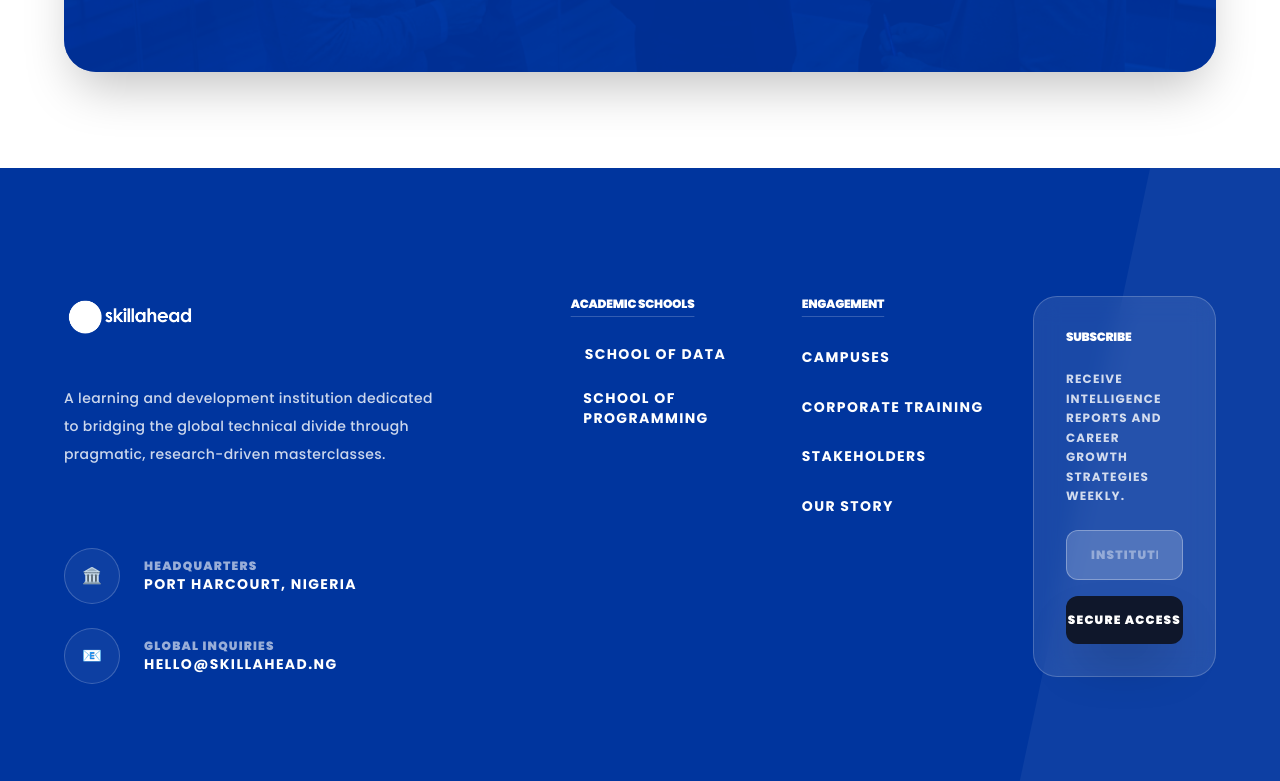
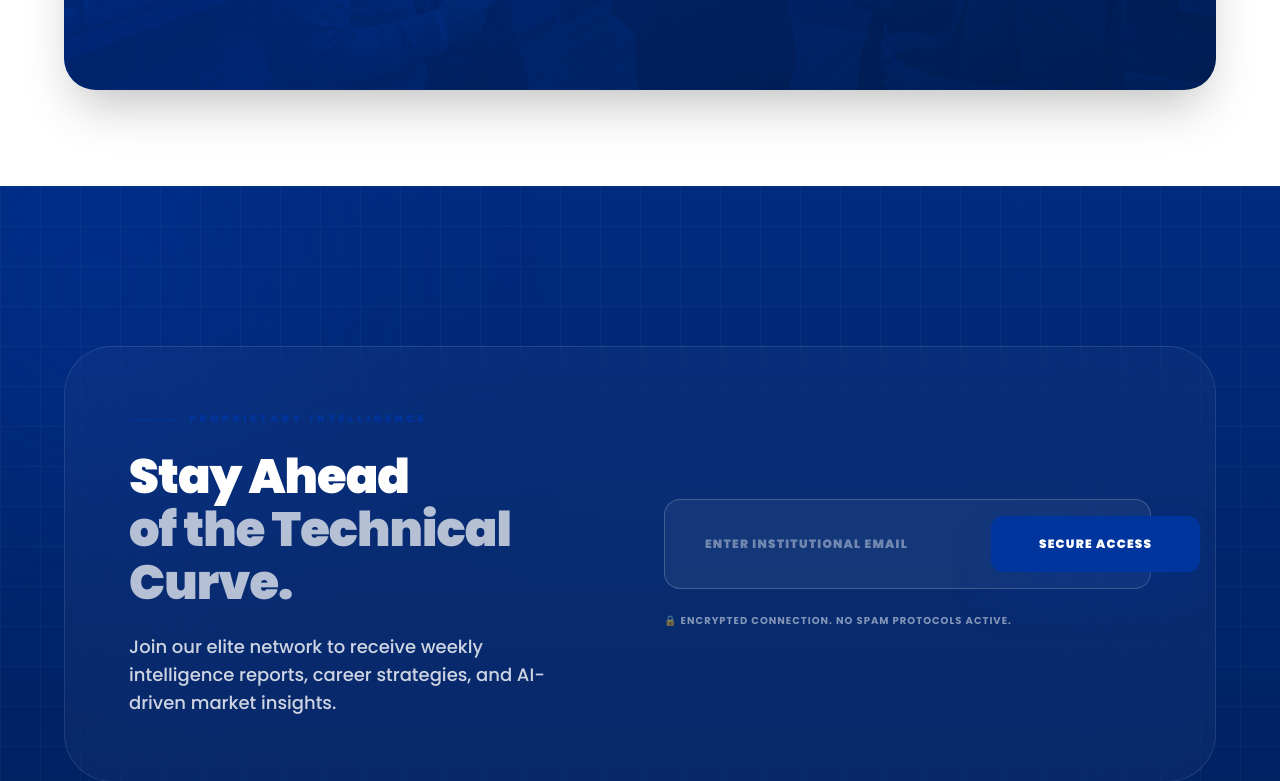
Before and after one commit to chriswenzy/skillahead, a Next.js app: page /corporate in a window 1280 px wide. Shown: the part 2016-2797 px from the top of the page. Built offline with nearby package versions, Linux system fonts and the light colour scheme.

Commit message:
refactor: update brand aesthetic with gradient themes, enhanced footer layout, and refined typography across core components.

```diff
--- a/app/globals.css
+++ b/app/globals.css
@@ -4,6 +4,7 @@
   :root {
     --primary: #00359E;
     --primary-dark: #002D82;
+    --primary-deep: #001844;
     --background: #ffffff;
     --surface: #f8fafc;
     --foreground: #0f172a;
@@ -14,6 +15,7 @@
 @theme inline {
   --color-primary: var(--primary);
   --color-primary-dark: var(--primary-dark);
+  --color-primary-deep: var(--primary-deep);
   --color-surface: var(--surface);
 }
 
--- a/app/partnership/page.tsx
+++ b/app/partnership/page.tsx
@@ -11,7 +11,7 @@ const opportunities = [
 export default function Partnership() {
   return (
     <main className="bg-white">
-      <section className="pt-40 pb-24 bg-slate-900 text-white overflow-hidden relative">
+      <section className="pt-40 pb-24 bg-primary-deep text-white overflow-hidden relative">
         <div className="absolute inset-0 opacity-10 pointer-events-none" style={{ backgroundImage: 'radial-gradient(white 1px, transparent 1px)', backgroundSize: '30px 30px' }}></div>
         <div className="max-w-[1440px] mx-auto px-8 md:px-16 text-center space-y-8 relative z-10">
           <span className="text-[10px] font-black uppercase tracking-[0.4em] text-white/40">🤝 Partnership</span>
--- a/app/schools/programming/page.tsx
+++ b/app/schools/programming/page.tsx
@@ -30,7 +30,7 @@ export default function SchoolOfProgramming() {
   return (
     <main className="bg-white">
       {/* Hero Section */}
-      <section className="pt-40 pb-24 bg-primary text-white overflow-hidden relative">
+      <section className="pt-40 pb-24 bg-primary-deep text-white overflow-hidden relative">
         <div className="absolute inset-0 opacity-10 pointer-events-none" style={{ backgroundImage: 'radial-gradient(white 1px, transparent 1px)', backgroundSize: '30px 30px' }}></div>
         <div className="max-w-[1440px] mx-auto px-8 md:px-16 text-center space-y-8 relative z-10">
           <span className="text-[10px] font-black uppercase tracking-[0.4em] text-white/50">🟩 School of Programming</span>
--- a/components/Footer.tsx
+++ b/components/Footer.tsx
@@ -3,98 +3,124 @@ import Image from "next/image";
 
 export default function Footer() {
   return (
-    <footer className="bg-primary text-white pt-32 pb-16 relative overflow-hidden">
-      {/* Decorative background element */}
-      <div className="absolute top-0 right-0 w-1/3 h-full bg-white/5 -skew-x-12 translate-x-1/2 pointer-events-none"></div>
+    <footer className="bg-gradient-to-b from-[#002B7F] to-[#001844] text-white pt-40 pb-16 relative overflow-hidden">
+      {/* AI-ish Glowing Orbs/Gradients */}
+      <div className="absolute -top-24 -left-24 w-96 h-96 bg-primary/40 rounded-full blur-[120px] pointer-events-none"></div>
+      <div className="absolute -bottom-24 -right-24 w-96 h-96 bg-blue-400/30 rounded-full blur-[120px] pointer-events-none"></div>
 
-      <div className="max-w-[1440px] mx-auto px-8 md:px-16">
-        <div className="grid grid-cols-12 gap-y-16 lg:gap-16 items-start text-white">
+      {/* Subtle Grid Pattern */}
+      <div className="absolute inset-0 z-0 opacity-[0.03]" style={{
+        backgroundImage: 'linear-gradient(#fff 1px, transparent 1px), linear-gradient(90deg, #fff 1px, transparent 1px)',
+        backgroundSize: '40px 40px'
+      }}></div>
 
-          {/* Brand Column */}
-          <div className="col-span-12 lg:col-span-5 space-y-10">
+      <div className="max-w-[1440px] mx-auto px-8 md:px-16 relative z-10">
+        {/* Executive Newsletter Module */}
+        <div className="mb-32">
+          <div className="bg-white/[0.03] p-12 md:p-16 rounded-[3rem] border border-white/10 backdrop-blur-3xl relative group overflow-hidden">
+            <div className="absolute inset-0 bg-primary/5 opacity-0 group-hover:opacity-100 transition-opacity"></div>
+            <div className="grid grid-cols-12 gap-12 items-center relative z-10">
+              <div className="col-span-12 lg:col-span-6 space-y-6">
+                <div className="flex items-center gap-3 text-primary">
+                  <span className="w-12 h-[1px] bg-primary"></span>
+                  <span className="text-[10px] font-black uppercase tracking-[0.4em]">Proprietary Intelligence</span>
+                </div>
+                <h3 className="text-4xl md:text-5xl font-black tracking-tight leading-[1.1]">
+                  Stay Ahead <br />
+                  <span className="text-white/70">of the Technical Curve.</span>
+                </h3>
+                <p className="text-white/80 text-lg max-w-md font-medium">
+                  Join our elite network to receive weekly intelligence reports, career strategies, and AI-driven market insights.
+                </p>
+              </div>
+              <div className="col-span-12 lg:col-span-6">
+                <div className="bg-white/5 p-4 rounded-2xl border border-white/20 flex flex-col md:flex-row gap-4">
+                  <input
+                    type="email"
+                    placeholder="ENTER INSTITUTIONAL EMAIL"
+                    className="flex-1 bg-transparent px-6 py-5 rounded-xl text-xs font-black tracking-widest placeholder:text-white/40 outline-none focus:bg-white/5 transition-all text-white"
+                  />
+                  <button className="bg-primary text-white px-12 py-5 rounded-xl font-black text-xs uppercase tracking-widest hover:bg-primary-dark transition-all shadow-2xl shadow-primary/40 whitespace-nowrap">
+                    Secure Access
+                  </button>
+                </div>
+                <p className="text-[10px] text-white/50 font-bold uppercase tracking-widest mt-6 text-center lg:text-left">
+                  🔒 Encrypted Connection. No Spam Protocols Active.
+                </p>
+              </div>
+            </div>
+          </div>
+        </div>
+
+        <div className="grid grid-cols-12 gap-y-20 lg:gap-16 items-start">
+
+          {/* Brand Engine Column */}
+          <div className="col-span-12 lg:col-span-5 space-y-12">
             <Link href="/" className="inline-block">
+              <div className="flex items-center gap-4">
                 <Image
                   src="/logo.png"
                   alt="Skillahead Logo"
                   width={180}
                   height={45}
-                className="h-10 w-auto brightness-0 invert"
+                  className="h-10 w-auto object-contain"
                 />
+              </div>
             </Link>
-            <p className="text-white/80 text-sm font-medium leading-loose max-w-sm tracking-wide">
-              A learning and development institution dedicated to bridging the global technical divide through pragmatic, research-driven masterclasses.
+            <p className="text-white/80 text-base font-medium leading-relaxed max-w-sm tracking-tight Poppins">
+              Bridging the gap between technical complexity and business mastery through AI-optimized learning systems.
             </p>
-            <div className="space-y-6 pt-10">
-               <div className="flex items-center gap-6 group">
-                  <div className="w-14 h-14 rounded-full border border-white/20 flex items-center justify-center text-white bg-white/5 group-hover:bg-white group-hover:text-primary transition-all duration-500">🏛️</div>
-                  <div>
-                    <p className="text-xs font-black uppercase tracking-widest text-white/60">Headquarters</p>
-                    <p className="text-sm font-bold tracking-widest uppercase">Port Harcourt, Nigeria</p>
+            <div className="grid grid-cols-1 sm:grid-cols-2 gap-8 pt-6">
+              <div className="space-y-3">
+                <p className="text-[10px] font-black uppercase tracking-[0.3em] text-primary">Regional Center</p>
+                <p className="text-xs font-bold tracking-widest uppercase text-white">Port Harcourt, NG</p>
               </div>
-               </div>
-               <div className="flex items-center gap-6 group">
-                  <div className="w-14 h-14 rounded-full border border-white/20 flex items-center justify-center text-white bg-white/5 group-hover:bg-white group-hover:text-primary transition-all duration-500">📧</div>
-                  <div>
-                    <p className="text-xs font-black uppercase tracking-widest text-white/60">Global Inquiries</p>
-                    <p className="text-sm font-bold tracking-widest uppercase">hello@skillahead.ng</p>
-                  </div>
+              <div className="space-y-3">
+                <p className="text-[10px] font-black uppercase tracking-[0.3em] text-primary">Inquiries</p>
+                <p className="text-xs font-bold tracking-widest uppercase text-white">hello@skillahead.ng</p>
               </div>
             </div>
           </div>
 
-          {/* Navigation Grid */}
-          <div className="col-span-12 lg:col-span-7 grid grid-cols-1 md:grid-cols-3 gap-12">
-            <div className="space-y-8">
-              <h5 className="text-xs font-black uppercase tracking-[0.4em] text-white/50 underline decoration-white/20 underline-offset-8">Academic Schools</h5>
+          {/* Navigation Matrix */}
+          <div className="col-span-12 lg:col-span-7 grid grid-cols-1 md:grid-cols-2 gap-16">
+            <div className="space-y-10">
+              <h5 className="text-[10px] font-black uppercase tracking-[0.5em] text-white border-l-2 border-primary pl-4">Architecture</h5>
               <ul className="space-y-6">
-                <li><Link href="/schools/data" className="text-white hover:text-white/80 text-sm font-bold tracking-widest uppercase transition-all flex items-center gap-2 group">
-                  <span className="w-1.5 h-1.5 rounded-full bg-white opacity-0 group-hover:opacity-100 transition-opacity"></span>
+                <li><Link href="/schools/data" className="group flex items-center gap-3 text-sm font-bold text-white/80 hover:text-white transition-all underline decoration-white/10 underline-offset-4">
+                  <span className="w-1.5 h-1.5 rounded-full bg-primary scale-0 group-hover:scale-100 transition-transform"></span>
                   School of Data
                 </Link></li>
-                <li><Link href="/schools/programming" className="text-white hover:text-white/80 text-sm font-bold tracking-widest uppercase transition-all flex items-center gap-2 group">
-                  <span className="w-1.5 h-1.5 rounded-full bg-white opacity-0 group-hover:opacity-100 transition-opacity"></span>
+                <li><Link href="/schools/programming" className="group flex items-center gap-3 text-sm font-bold text-white/80 hover:text-white transition-all underline decoration-white/10 underline-offset-4">
+                  <span className="w-1.5 h-1.5 rounded-full bg-primary scale-0 group-hover:scale-100 transition-transform"></span>
                   School of Programming
                 </Link></li>
               </ul>
             </div>
 
-            <div className="space-y-8">
-              <h5 className="text-xs font-black uppercase tracking-[0.4em] text-white/50 underline decoration-white/20 underline-offset-8">Engagement</h5>
+            <div className="space-y-10">
+              <h5 className="text-[10px] font-black uppercase tracking-[0.5em] text-white border-l-2 border-primary pl-4">Network</h5>
               <ul className="space-y-6">
-                <li><Link href="/locations" className="text-white hover:text-white/80 text-sm font-bold tracking-widest uppercase transition-all">Campuses</Link></li>
-                <li><Link href="/corporate" className="text-white hover:text-white/80 text-sm font-bold tracking-widest uppercase transition-all">Corporate Training</Link></li>
-                <li><Link href="/partnership" className="text-white hover:text-white/80 text-sm font-bold tracking-widest uppercase transition-all">Stakeholders</Link></li>
-                <li><Link href="/about" className="text-white hover:text-white/80 text-sm font-bold tracking-widest uppercase transition-all">Our Story</Link></li>
+                <li><Link href="/locations" className="text-white/80 hover:text-white text-sm font-bold transition-all underline decoration-white/10 underline-offset-4">Campuses</Link></li>
+                <li><Link href="/corporate" className="text-white/80 hover:text-white text-sm font-bold transition-all underline decoration-white/10 underline-offset-4">Corporate Engine</Link></li>
+                <li><Link href="/partnership" className="text-white/80 hover:text-white text-sm font-bold transition-all underline decoration-white/10 underline-offset-4">Stakeholders</Link></li>
               </ul>
-            </div>
-
-            <div className="space-y-8">
-              <div className="bg-white/10 p-8 rounded-3xl border border-white/20 backdrop-blur-md space-y-6">
-                <h5 className="text-xs font-black uppercase tracking-[0.4em] text-white">Subscribe</h5>
-                <p className="text-xs text-white/80 font-bold leading-relaxed uppercase tracking-widest">Receive intelligence reports and career growth strategies weekly.</p>
-                <div className="space-y-4">
-                  <input
-                    type="email"
-                    placeholder="INSTITUTION MAIL"
-                    className="w-full bg-white/20 border border-white/30 px-6 py-4 rounded-xl text-xs font-black tracking-widest placeholder:text-white/40 focus:bg-white/30 outline-none transition-all placeholder:font-black"
-                  />
-                  <button className="w-full bg-slate-900 text-white py-4 rounded-xl font-black text-xs uppercase tracking-widest hover:bg-black transition-all shadow-2xl">Secure Access</button>
-                </div>
-              </div>
             </div>
           </div>
         </div>
 
-        {/* Legal & Social */}
-        <div className="mt-32 pt-10 border-t border-white/10 flex flex-col md:flex-row justify-between items-center gap-10">
-          <div className="flex gap-12">
-            <Link href="#" className="text-xs font-black uppercase tracking-[0.4em] text-white/40 hover:text-white transition-colors">Privacy Charter</Link>
-            <Link href="#" className="text-xs font-black uppercase tracking-[0.4em] text-white/40 hover:text-white transition-colors">Terms of Service</Link>
+        {/* Global Footer Row */}
+        <div className="mt-40 pt-10 border-t border-white/10 flex flex-col md:flex-row justify-between items-center gap-12">
+          <div className="flex gap-8">
+            <Link href="#" className="text-[10px] font-black uppercase tracking-[0.3em] text-white/60 hover:text-white transition-colors">Privacy Charter</Link>
+            <Link href="#" className="text-[10px] font-black uppercase tracking-[0.3em] text-white/60 hover:text-white transition-colors">Safety Protocol</Link>
           </div>
-          <p className="text-xs font-black uppercase tracking-[0.4em] text-white/30">© 2024 SKILLAHEAD TECHNICAL ACADEMY. ALL RIGHTS RESERVED.</p>
-          <div className="flex gap-8">
+          <p className="text-[9px] font-black uppercase tracking-[0.5em] text-white/40">© 2024 SKILLAHEAD ALL RIGHTS RESERVED.</p>
+          <div className="flex gap-4">
             {["LI", "FB", "IG"].map(social => (
-               <Link key={social} href="#" className="w-10 h-10 rounded border border-white/20 flex items-center justify-center text-xs font-black text-white/60 hover:border-white hover:text-white transition-all">{social}</Link>
+              <Link key={social} href="#" className="w-10 h-10 rounded-full border border-white/20 flex items-center justify-center text-[10px] font-black text-white/60 hover:border-primary hover:text-primary transition-all bg-white/5">
+                {social}
+              </Link>
             ))}
           </div>
         </div>
--- a/components/OurSchoolsHome.tsx
+++ b/components/OurSchoolsHome.tsx
@@ -24,7 +24,7 @@ export default function OurSchoolsHome() {
         </div>
 
         {/* School of Programming */}
-        <div className="bg-primary rounded-3xl p-12 shadow-2xl text-white group flex flex-col justify-between hover:shadow-[0_0_50px_rgba(0,62,179,0.3)] transition-all h-[400px]">
+        <div className="bg-primary-deep rounded-3xl p-12 shadow-2xl text-white group flex flex-col justify-between hover:shadow-[0_0_50px_rgba(0,22,61,0.3)] transition-all h-[400px]">
           <div className="space-y-6">
             <div className="w-16 h-16 bg-white/10 rounded-2xl flex items-center justify-center text-3xl group-hover:scale-110 transition-transform">💻</div>
             <h3 className="text-3xl font-black tracking-tight">School of Programming</h3>
--- a/components/WhatYouGain.tsx
+++ b/components/WhatYouGain.tsx
@@ -1,7 +1,9 @@
 export default function WhatYouGain() {
   return (
-    <section className="py-24 bg-primary text-white">
-      <div className="max-w-[1440px] mx-auto px-8 md:px-16 text-center mb-20">
+    <section className="py-24 bg-primary-deep text-white">
+      <div className="max-w-[1440px] mx-auto px-8 md:px-16 text-center mb-20 relative overflow-hidden">
+        {/* Subtle decorative glow */}
+        <div className="absolute top-0 left-1/2 -track-x-1/2 w-full h-full bg-primary/20 blur-[100px] pointer-events-none"></div>
         <span className="text-[10px] font-black uppercase tracking-[0.4em] text-white/50 mb-4 block">Outcomes</span>
         <h2 className="text-4xl md:text-5xl font-black tracking-tight">What You Gain</h2>
       </div>
```
Also changed, not shown: components/CTA.tsx (+7 -7 lines), components/Navbar.tsx (+20 -8 lines). Lines whose indentation alone changed are shown as unchanged.
